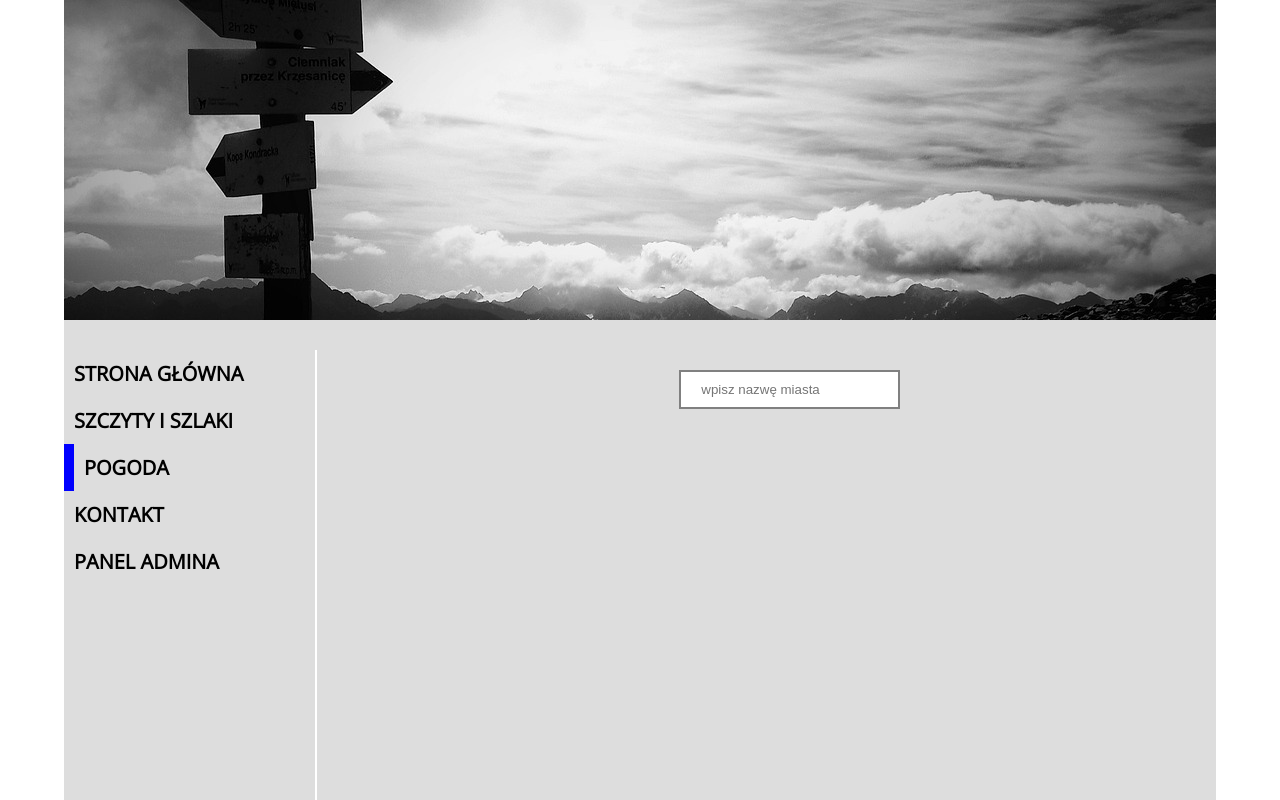
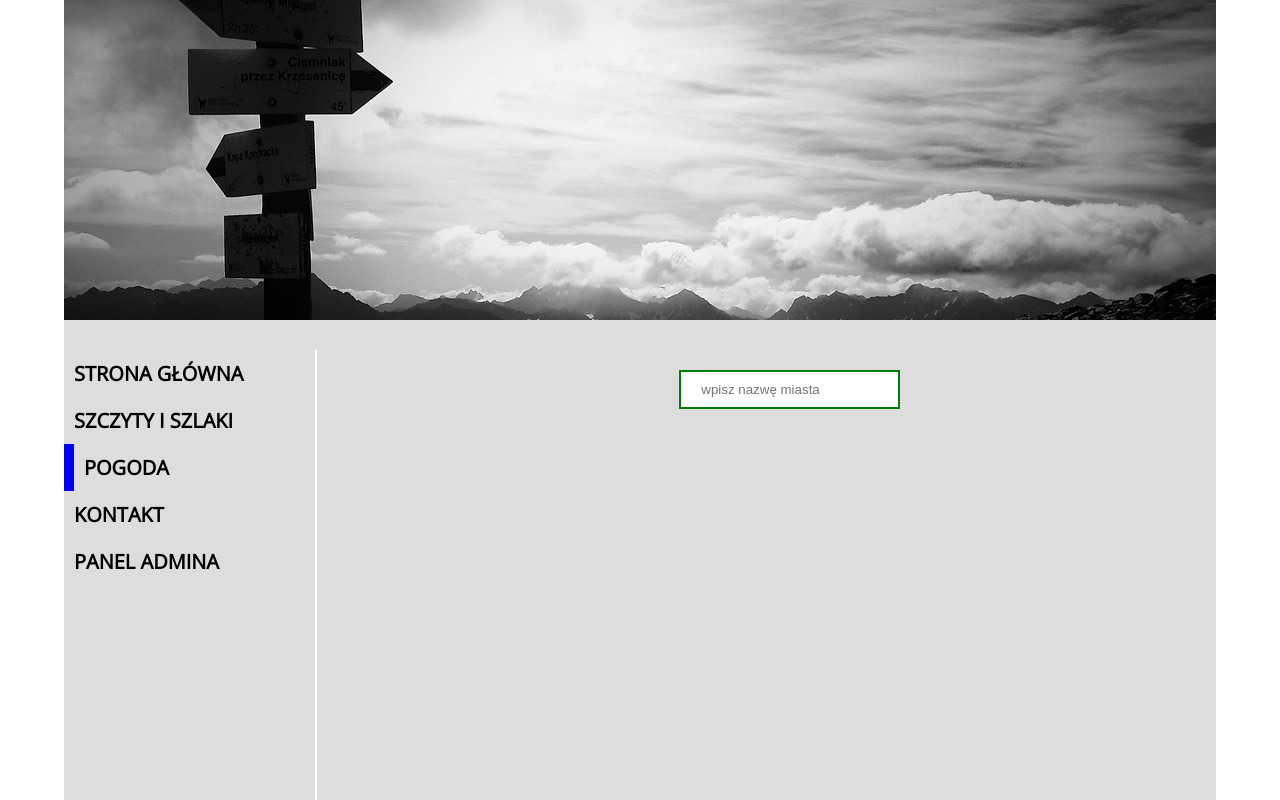
Before and after one commit to mateuszek9119/tatras-mountains, a React (Create React App) app: page /weather in a window 1280 px wide. Shown: the top 800 px of the page. Built offline with nearby package versions, Linux system fonts and the light colour scheme.

Commit message:
color change

```diff
--- a/src/styles/weather.css
+++ b/src/styles/weather.css
@@ -4,7 +4,7 @@
     margin-left: auto;
     margin-right: auto;
     padding: 10px 20px;
-    border: 2px solid gray;
+    border: 2px solid green;
     background-color: white;
     transition: .3s;
 }
```
